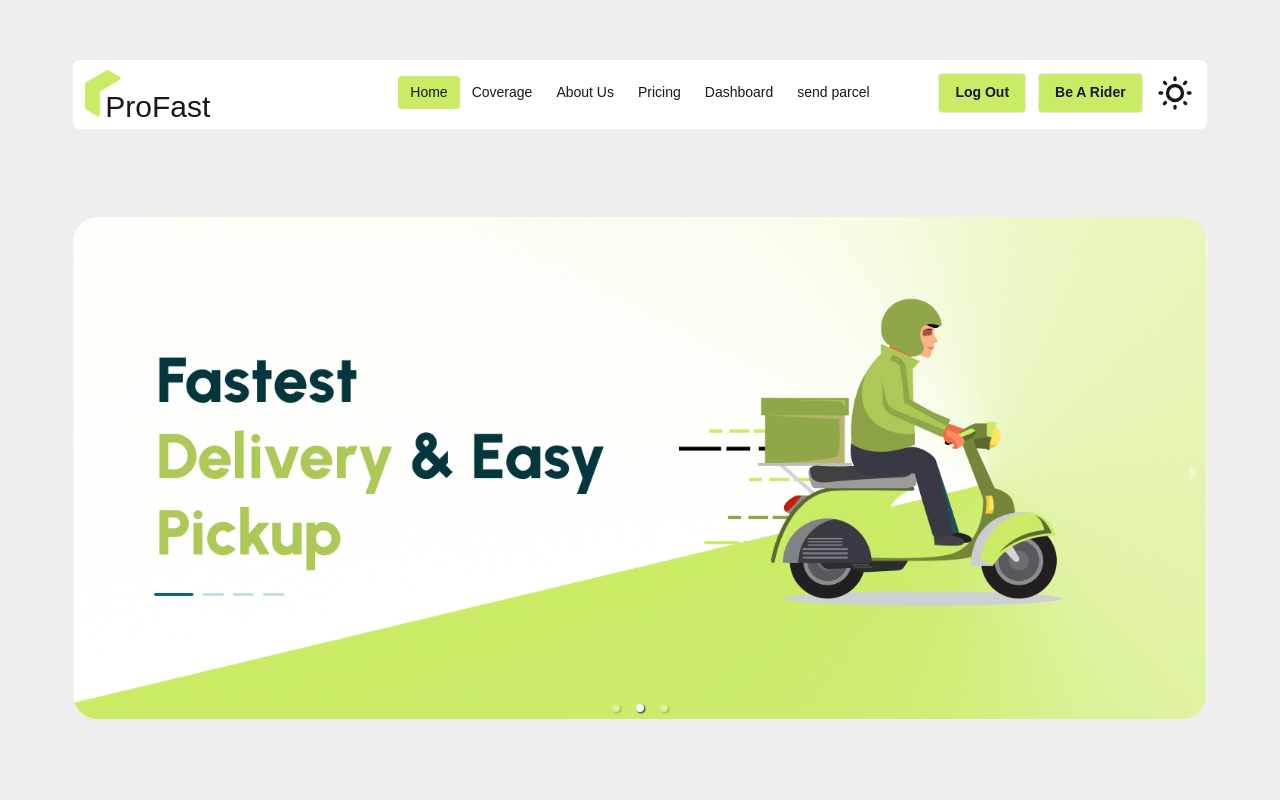
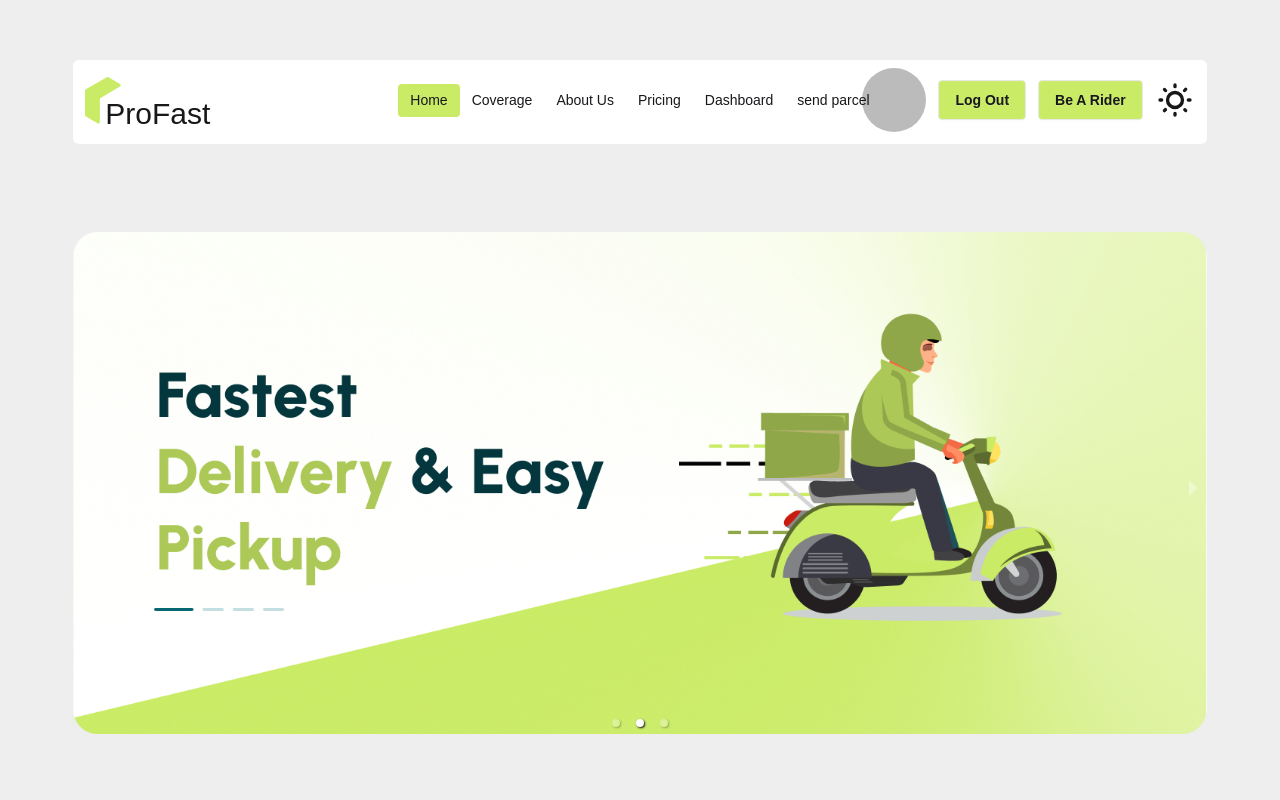
Before and after one commit to Iftekhar-007/pro-fast-client, a React (Vite) app: page / in a window 1280 px wide. Shown: the top 800 px of the page. Built offline with nearby package versions, Linux system fonts and the light colour scheme; no server answers; sample sign-in values are in the browser's storage.

Commit message:
stripe installed

```diff
--- a/package.json
+++ b/package.json
@@ -11,6 +11,8 @@
   },
   "dependencies": {
     "@headlessui/react": "^2.2.4",
+    "@stripe/react-stripe-js": "^3.7.0",
+    "@stripe/stripe-js": "^7.4.0",
     "@tailwindcss/vite": "^4.1.11",
     "@tanstack/react-query": "^5.81.5",
     "axios": "^1.10.0",
--- a/src/Components/GoogleButton/SocialLogin.jsx
+++ b/src/Components/GoogleButton/SocialLogin.jsx
@@ -1,17 +1,20 @@
 import React, { use } from "react";
 import Context from "../Contexts/Context";
-import { useNavigate } from "react-router";
+import { useLocation, useNavigate } from "react-router";
 import UseAxios from "../Hooks/UseAxios";
 
 const SocialLogin = () => {
   const { signInWithGoogle, updateUserProfile, user } = use(Context);
+  const location = useLocation();
   const navigate = useNavigate();
+  const from = location?.state?.from || "/";
   const axiosInstance = UseAxios();
 
   const handleGoogleSignIn = () => {
     signInWithGoogle()
       .then(async (res) => {
         console.log(res.user);
+        navigate(from);
 
         const userInfo = {
           email: res.user.email,
@@ -36,7 +39,6 @@ const SocialLogin = () => {
           .catch((err) => {
             console.log(err);
           });
-        navigate("/");
       })
       .catch((error) => {
         console.log(error.message);
--- a/src/Components/Header/Header.jsx
+++ b/src/Components/Header/Header.jsx
@@ -100,6 +100,12 @@ const Header = () => {
         <div className="navbar-end gap-3">
           {user ? (
             <>
+              <img
+                title={user.displayName}
+                src={user.photoURL}
+                className="w-16 rounded-full"
+                alt="avatar"
+              />
               <NavLink onClick={handleLogOut} className="btn bg-primary">
                 Log Out
               </NavLink>
--- a/src/Components/Hooks/trackParcel.jsx
+++ b/src/Components/Hooks/trackParcel.jsx
@@ -5,7 +5,7 @@ import AxiosSecure from "./AxiosSecure";
 
 // import AxiosSecure from "./AxiosSecure";
 
-const TrackParcel = async ({ trackingId, parcelId, status, message }) => {
+const trackParcel = async ({ trackingId, parcelId, status, message }) => {
   const axiosSecure = AxiosSecure();
 
   try {
@@ -21,4 +21,4 @@ const TrackParcel = async ({ trackingId, parcelId, status, message }) => {
   }
 };
 
-export default TrackParcel;
+export default trackParcel;
--- a/src/Components/Login/Login.jsx
+++ b/src/Components/Login/Login.jsx
@@ -1,6 +1,6 @@
 import React, { use } from "react";
 import Logo from "../Logo/Logo";
-import { NavLink, useNavigate } from "react-router";
+import { NavLink, useLocation, useNavigate } from "react-router";
 import { useForm } from "react-hook-form";
 import Context from "../Contexts/Context";
 import SocialLogin from "../GoogleButton/SocialLogin";
@@ -8,7 +8,10 @@ import SocialLogin from "../GoogleButton/SocialLogin";
 
 const Login = () => {
   const { signInWithEmailAndPass } = use(Context);
+  const location = useLocation();
+
   const navigate = useNavigate();
+  const from = location?.state?.from || "/";
   const {
     register,
     handleSubmit,
@@ -23,7 +26,7 @@ const Login = () => {
     signInWithEmailAndPass(email, password)
       .then((res) => {
         console.log(res.user);
-        navigate("/");
+        navigate(from);
       })
       .catch((error) => {
         console.log(error.message);
--- a/src/Components/SendParcel/SendParcel.jsx
+++ b/src/Components/SendParcel/SendParcel.jsx
@@ -4,7 +4,8 @@ import "react-toastify/dist/ReactToastify.css";
 import Context from "../Contexts/Context";
 import { use, useMemo, useState } from "react";
 import AxiosSecure from "../Hooks/AxiosSecure";
-import TrackParcel from "../Hooks/trackParcel";
+
+import trackParcel from "../Hooks/trackParcel";
 // import TrackParcel from "../Hooks/trackParcel";
 // import trackParcel from "../Hooks/trackParcel";
 // import { warehouses } from "./warehouses-data"; // ⬅️ replace with your actual import
@@ -710,7 +711,7 @@ const SendParcel = () => {
   // const { trackParcel } = trackParcel();
   // const { trackParcel } = TrackParcel();
 
-  const { trackParcel } = TrackParcel();
+  // const { trackParcel } = TrackParcel();
   const [parcelData, setParcelData] = useState({
     // core
     type: "document",
@@ -804,8 +805,10 @@ const SendParcel = () => {
           <div className="flex gap-2">
             <button
               onClick={() => {
+                const freshTrackingId = generateTrackingId();
                 const finalData = {
                   ...parcelData,
+                  freshTrackingId,
                   deliveryCost,
                   creation_date: new Date().toISOString(),
                 };
@@ -820,7 +823,7 @@ const SendParcel = () => {
                         `${parcelData.title} is added to ${user.email}'s parcel list`
                       );
                       await trackParcel({
-                        trackingId: res.data.trackingId,
+                        trackingId: freshTrackingId,
                         parcelId: res.data._id,
                         status: "parcel created",
                         message: "Parcel Placed",
```
Also changed, not shown: 1 other file (tests, documents, lock files or other folders).
